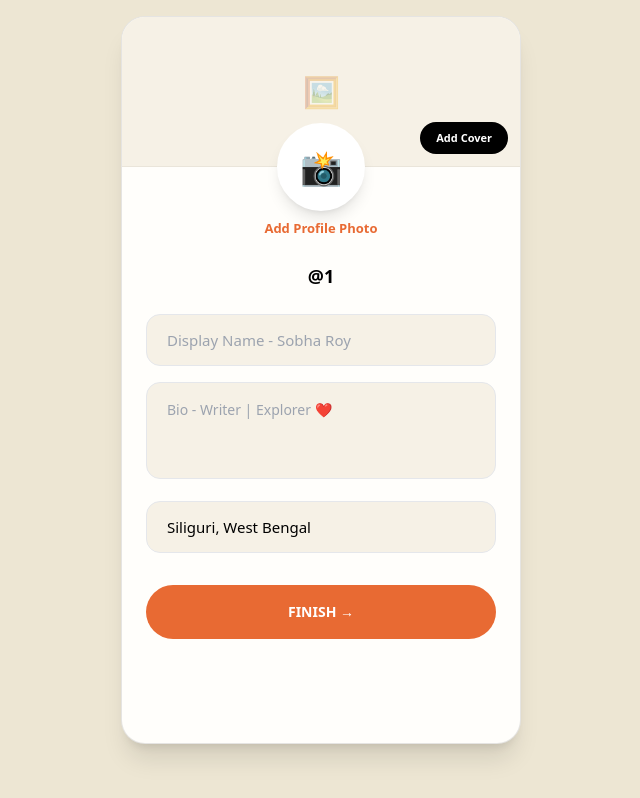
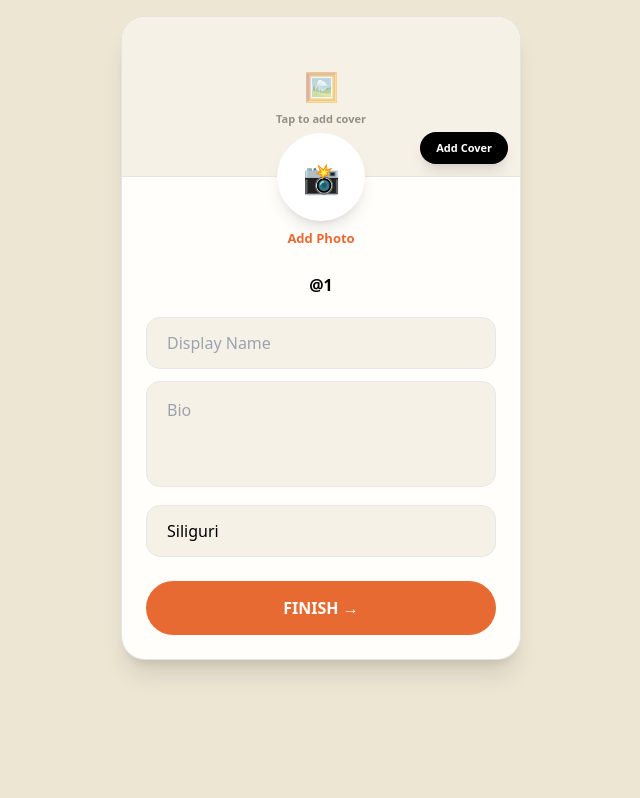
Before and after one commit to drisyamnretails-maker/drisyamn, a Next.js app: page /create-profile/personal/1 in a window 1280 px wide. Shown: the whole page, without its empty margins (319-959 px from the left). Built offline with nearby package versions, Linux system fonts and the light colour scheme; no server answers.

Commit message:
whatsapp cover editor

```diff
--- a/app/create-profile/personal/[username]/page.tsx
+++ b/app/create-profile/personal/[username]/page.tsx
@@ -9,93 +9,169 @@ const PAGE_BG = "#EDE6D3";
 export default function PersonalCreateProfile(){
   const { username } = useParams() as { username: string };
   const router = useRouter();
+  const coverInputRef = useRef<HTMLInputElement>(null);
+  const avatarInputRef = useRef<HTMLInputElement>(null);
+  const coverCanvasRef = useRef<HTMLCanvasElement>(null);
+
   const [mounted, setMounted] = useState(false);
-  const coverRef = useRef<HTMLInputElement>(null);
-  const avatarRef = useRef<HTMLInputElement>(null);
   const [cover, setCover] = useState<string | null>(null);
   const [avatar, setAvatar] = useState<string | null>(null);
   const [loading, setLoading] = useState(false);
-  const [form, setForm] = useState({
-    displayName: "", bio: "", location: "Siliguri, West Bengal",
-  });
+
+  // Cover Editor State
+  const [showCoverEditor, setShowCoverEditor] = useState(false);
+  const [editSrc, setEditSrc] = useState<string | null>(null);
+  const [scale, setScale] = useState(1);
+  const [pos, setPos] = useState({ x: 0, y: 0 });
+  const [dragStart, setDragStart] = useState<{x:number,y:number} | null>(null);
+  const [form, setForm] = useState({ displayName: "", bio: "", location: "Siliguri" });
 
   useEffect(()=>setMounted(true),[]);
   if(!mounted) return null;
 
-  const onCoverChange = (e:any)=>{
+  // Cover Select -> Open Editor
+  const onCoverFile = (e:any)=>{
     const file = e.target.files?.[0];
-    if(file){
-      console.log("cover selected", file.name);
-      setCover(URL.createObjectURL(file));
-    }
+    if(!file) return;
+    const url = URL.createObjectURL(file);
+    setEditSrc(url);
+    setScale(1);
+    setPos({x:0, y:0});
+    setShowCoverEditor(true);
+    e.target.value = "";
   }
-  const onAvatarChange = (e:any)=>{
+
+  const onAvatarFile = (e:any)=>{
     const file = e.target.files?.[0];
-    if(file){
-      console.log("avatar selected", file.name);
-      setAvatar(URL.createObjectURL(file));
+    if(file) setAvatar(URL.createObjectURL(file));
+    e.target.value = "";
+  }
+
+  // Drag Logic for Cover
+  const handlePointerDown = (e:any)=>{
+    const clientX = e.touches? e.touches[0].clientX : e.clientX;
+    const clientY = e.touches? e.touches[0].clientY : e.clientY;
+    setDragStart({ x: clientX - pos.x, y: clientY - pos.y });
+  }
+  const handlePointerMove = (e:any)=>{
+    if(!dragStart) return;
+    const clientX = e.touches? e.touches[0].clientX : e.clientX;
+    const clientY = e.touches? e.touches[0].clientY : e.clientY;
+    setPos({ x: clientX - dragStart.x, y: clientY - dragStart.y });
+  }
+  const handlePointerUp = ()=> setDragStart(null);
+
+  // Save Cropped Cover
+  const saveCroppedCover = ()=>{
+    const canvas = coverCanvasRef.current;
+    if(!canvas ||!editSrc) return;
+    const ctx = canvas.getContext("2d");
+    if(!ctx) return;
+    const img = new Image();
+    img.src = editSrc;
+    img.onload = ()=>{
+      const W = 800; const H = 300; // final cover size
+      canvas.width = W; canvas.height = H;
+      ctx.clearRect(0,0,W,H);
+      // calculate draw
+      const imgRatio = img.width / img.height;
+      const canvasRatio = W / H;
+      let drawW, drawH;
+      if(imgRatio > canvasRatio){ drawH = H * scale; drawW = drawH * imgRatio; }
+      else { drawW = W * scale; drawH = drawW / imgRatio; }
+      const dx = (W - drawW)/2 + pos.x;
+      const dy = (H - drawH)/2 + pos.y;
+      ctx.drawImage(img, dx, dy, drawW, drawH);
+      const finalUrl = canvas.toDataURL("image/jpeg", 0.9);
+      setCover(finalUrl);
+      setShowCoverEditor(false);
     }
   }
 
   const handleSave = async ()=>{
-    if(!form.displayName){ alert("Display Name daal"); return; }
+    if(!form.displayName) return alert("Display name likh");
     setLoading(true);
     try{
       const { data: { user } } = await supabase.auth.getUser();
       if(user){
         await supabase.from("profiles").update({
-          full_name: form.displayName,
-          bio: form.bio,
-          location: form.location,
-          onboarding_done: true,
+          full_name: form.displayName, bio: form.bio, location: form.location, onboarding_done: true
         }).eq("id", user.id);
       }
       router.push(`/profile/personal/${username}`);
-    }catch(e){ alert("Error"); console.log(e); }
+    }catch(e){ console.log(e); alert("Error"); }
     setLoading(false);
-  };
+  }
 
   return(
-    <div className="min-h-[100vh] w-full flex justify-center p-4" style={{background: PAGE_BG}}>
-      {/* HIDDEN INPUTS */}
-      <input ref={coverRef} type="file" accept="image/*" hidden onChange={onCoverChange} />
-      <input ref={avatarRef} type="file" accept="image/*" hidden onChange={onAvatarChange} />
+    <div className="min-h-screen w-full flex justify-center p-4 bg-[#EDE6D3] overflow-y-auto">
+      <input ref={coverInputRef} type="file" accept="image/*" hidden onChange={onCoverFile} />
+      <input ref={avatarInputRef} type="file" accept="image/*" hidden onChange={onAvatarFile} />
+      <canvas ref={coverCanvasRef} className="hidden" />
 
-      <div className="w-full max-w-[400px] bg-[#FFFEFB] rounded-[24px] overflow-hidden border border-black/10 shadow-xl mb-10">
+      {/* COVER EDITOR MODAL - WhatsApp Style */}
+      {showCoverEditor && (
+        <div className="fixed inset-0 z-50 bg-black flex flex-col">
+          <div className="h-[56px] flex items-center justify-between px-4 text-white">
+            <button onClick={()=>setShowCoverEditor(false)} className="text-[20px]">✕</button>
+            <p className="font-bold text-[14px] tracking-widest">MOVE & SCALE</p>
+            <button onClick={saveCroppedCover} className="font-black text-[14px]" style={{color: ORANGE}}>DONE</button>
+          </div>
 
-        {/* COVER */}
-        <div className="w-full h-[150px] bg-[#F6F1E6] relative border-b border-black/5 overflow-hidden cursor-pointer" onClick={()=>coverRef.current?.click()}>
-          {cover? <img src={cover} className="w-full h-full object-cover" /> : <div className="w-full h-full flex items-center justify-center text-3xl opacity-30">🖼️</div>}
-          <button onClick={(e)=>{e.stopPropagation(); coverRef.current?.click()}} className="absolute bottom-3 right-3 px-4 h-[32px] rounded-full bg-black text-white text-[11px] font-bold">
-            {cover? "Change Cover" : "Add Cover"}
+          <div className="flex-1 flex items-center justify-center bg-[#111] relative overflow-hidden"
+            onMouseDown={handlePointerDown} onMouseMove={handlePointerMove} onMouseUp={handlePointerUp}
+            onTouchStart={handlePointerDown} onTouchMove={handlePointerMove} onTouchEnd={handlePointerUp}
+          >
+            {/* Viewport - Cover Ratio */}
+            <div className="w-[95%] max-w-[600px] aspect-[8/3] bg-[#222] relative overflow-hidden border border-white/20">
+              {editSrc && (
+                <img src={editSrc} draggable={false} className="absolute max-w-none select-none"
+                  style={{
+                    left: `calc(50% + ${pos.x}px)`,
+                    top: `calc(50% + ${pos.y}px)`,
+                    transform: `translate(-50%, -50%) scale(${scale})`,
+                    minWidth: "100%", minHeight: "100%",
+                    objectFit: "cover",
+                    cursor: dragStart? "grabbing" : "grab"
+                  }}
+                />
+              )}
+              {/* Grid */}
+              <div className="absolute inset-0 border border-white/10 pointer-events-none grid grid-cols-3 grid-rows-2">
+                <div className="border-r border-white/10"></div><div className="border-r border-white/10"></div>
+              </div>
+            </div>
+          </div>
+
+          <div className="h-[90px] bg-black px-6 flex items-center gap-4">
+            <span className="text-white text-[12px]">ZOOM</span>
+            <input type="range" min="1" max="3" step="0.01" value={scale} onChange={e=>setScale(parseFloat(e.target.value))} className="flex-1 accent-[#E86A33]" />
+          </div>
+        </div>
+      )}
+
+      {/* MAIN CARD */}
+      <div className="w-full max-w-[400px] bg-[#FFFEFB] rounded-[24px] overflow-hidden border border-black/10 shadow-xl h-fit mb-10">
+        <div className="w-full h-[160px] bg-[#F6F1E6] relative border-b border-black/5 overflow-hidden cursor-pointer" onClick={()=>coverInputRef.current?.click()}>
+          {cover? <img src={cover} className="w-full h-full object-cover" /> : <div className="w-full h-full flex flex-col items-center justify-center opacity-40"><span className="text-[28px]">🖼️</span><span className="text-[11px] font-bold mt-1">Tap to add cover</span></div>}
+          <button onClick={(e)=>{e.stopPropagation(); coverInputRef.current?.click()}} className="absolute bottom-3 right-3 px-4 h-[32px] rounded-full bg-black text-white text-[11px] font-bold shadow-lg">
+            {cover? "Edit Cover" : "Add Cover"}
           </button>
         </div>
 
-        {/* AVATAR */}
         <div className="flex flex-col items-center -mt-[44px] relative z-10">
-          <div className="w-[88px] h-[88px] rounded-full bg-white border-[4px] border-white shadow-lg overflow-hidden flex items-center justify-center cursor-pointer" onClick={()=>avatarRef.current?.click()}>
-            {avatar? <img src={avatar} className="w-full h-full object-cover" /> : <span className="text-[34px]">📸</span>}
+          <div className="w-[88px] h-[88px] rounded-full bg-white border-[4px] border-white shadow-lg overflow-hidden flex items-center justify-center cursor-pointer" onClick={()=>avatarInputRef.current?.click()}>
+            {avatar? <img src={avatar} className="w-full h-full object-cover" /> : <span className="text-[30px]">📸</span>}
           </div>
-          <button onClick={()=>avatarRef.current?.click()} className="mt-2 text-[13px] font-bold" style={{color: ORANGE}}>
-            {avatar? "Change Photo" : "Add Profile Photo"}
-          </button>
+          <button onClick={()=>avatarInputRef.current?.click()} className="mt-2 text-[13px] font-bold" style={{color: ORANGE}}>{avatar? "Change Photo" : "Add Photo"}</button>
         </div>
 
         <div className="px-6 py-6">
-          <h2 className="text-center font-black text-[18px]">@{username}</h2>
-
-          <input value={form.displayName} onChange={e=>setForm({...form, displayName: e.target.value})} placeholder="Display Name - Sobha Roy"
-            className="mt-6 w-full h-[52px] px-5 rounded-[14px] border bg-[#F6F1E6] text-[15px] font-medium outline-none focus:bg-white focus:border-[#E86A33]"
-          />
-          <textarea value={form.bio} onChange={e=>setForm({...form, bio: e.target.value})} placeholder="Bio - Writer | Explorer ❤️" rows={3}
-            className="mt-4 w-full px-5 py-4 rounded-[14px] border bg-[#F6F1E6] text-[14px] font-medium outline-none focus:bg-white resize-none"
-          />
-          <input value={form.location} onChange={e=>setForm({...form, location: e.target.value})} placeholder="Location"
-            className="mt-4 w-full h-[52px] px-5 rounded-[14px] border bg-[#F6F1E6] text-[15px] font-medium outline-none focus:bg-white"
-          />
-
-          <button onClick={handleSave} className="mt-8 w-full h-[54px] rounded-full text-white text-[14px] font-black uppercase active:scale-[0.98] transition-all"
-            style={{background: ORANGE}}>{loading?"SAVING...":"FINISH →"}</button>
+          <p className="text-center font-black">@{username}</p>
+          <input value={form.displayName} onChange={e=>setForm({...form, displayName: e.target.value})} placeholder="Display Name" className="mt-5 w-full h-[52px] px-5 rounded-[14px] border bg-[#F6F1E6] outline-none focus:bg-white focus:border-[#E86A33]" />
+          <textarea value={form.bio} onChange={e=>setForm({...form, bio: e.target.value})} placeholder="Bio" rows={3} className="mt-3 w-full px-5 py-4 rounded-[14px] border bg-[#F6F1E6] outline-none focus:bg-white resize-none" />
+          <input value={form.location} onChange={e=>setForm({...form, location: e.target.value})} placeholder="Location" className="mt-3 w-full h-[52px] px-5 rounded-[14px] border bg-[#F6F1E6] outline-none focus:bg-white" />
+          <button onClick={handleSave} className="mt-6 w-full h-[54px] rounded-full text-white font-black uppercase" style={{background: ORANGE}}>{loading? "SAVING..." : "FINISH →"}</button>
         </div>
       </div>
     </div>
```
